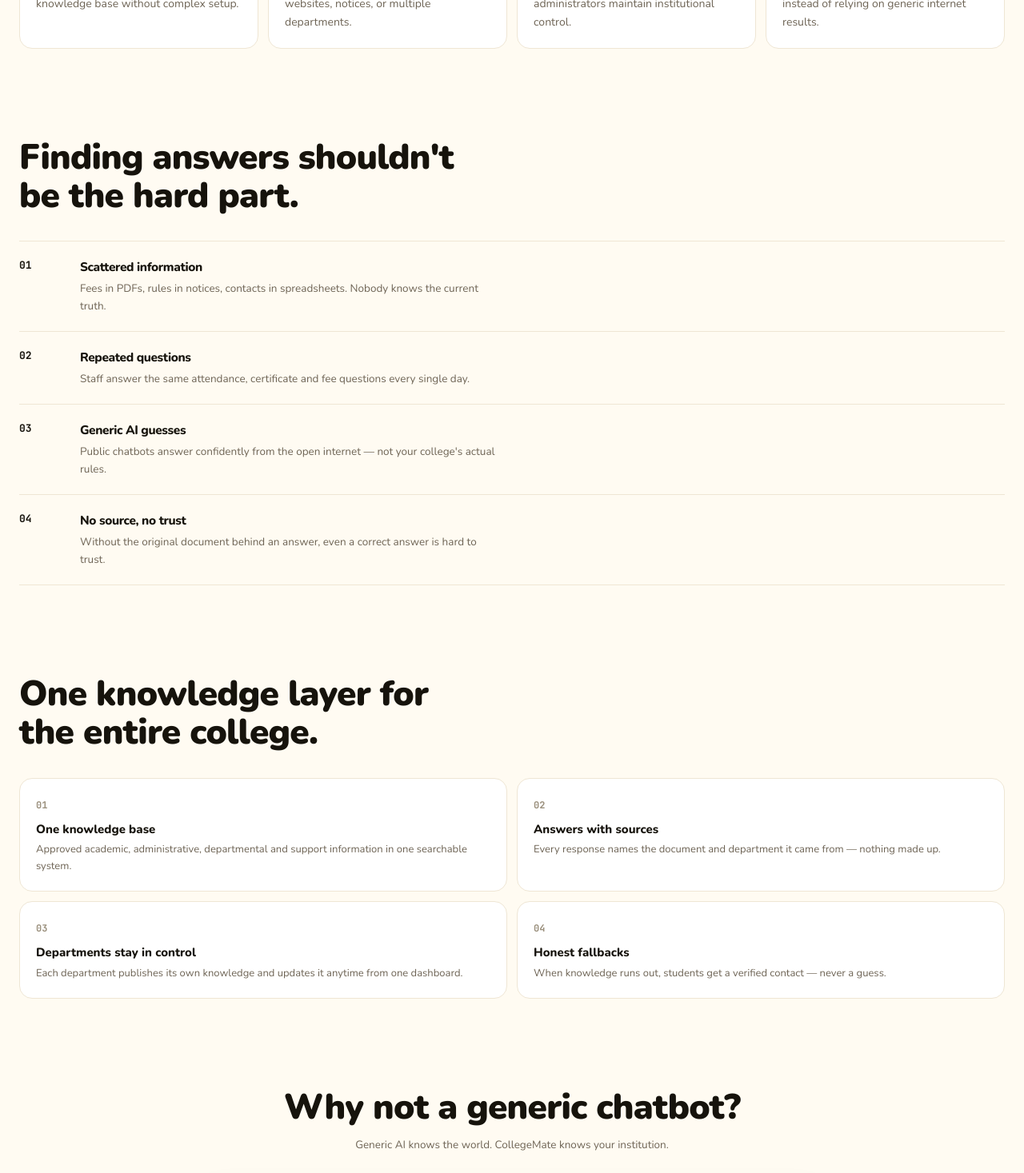
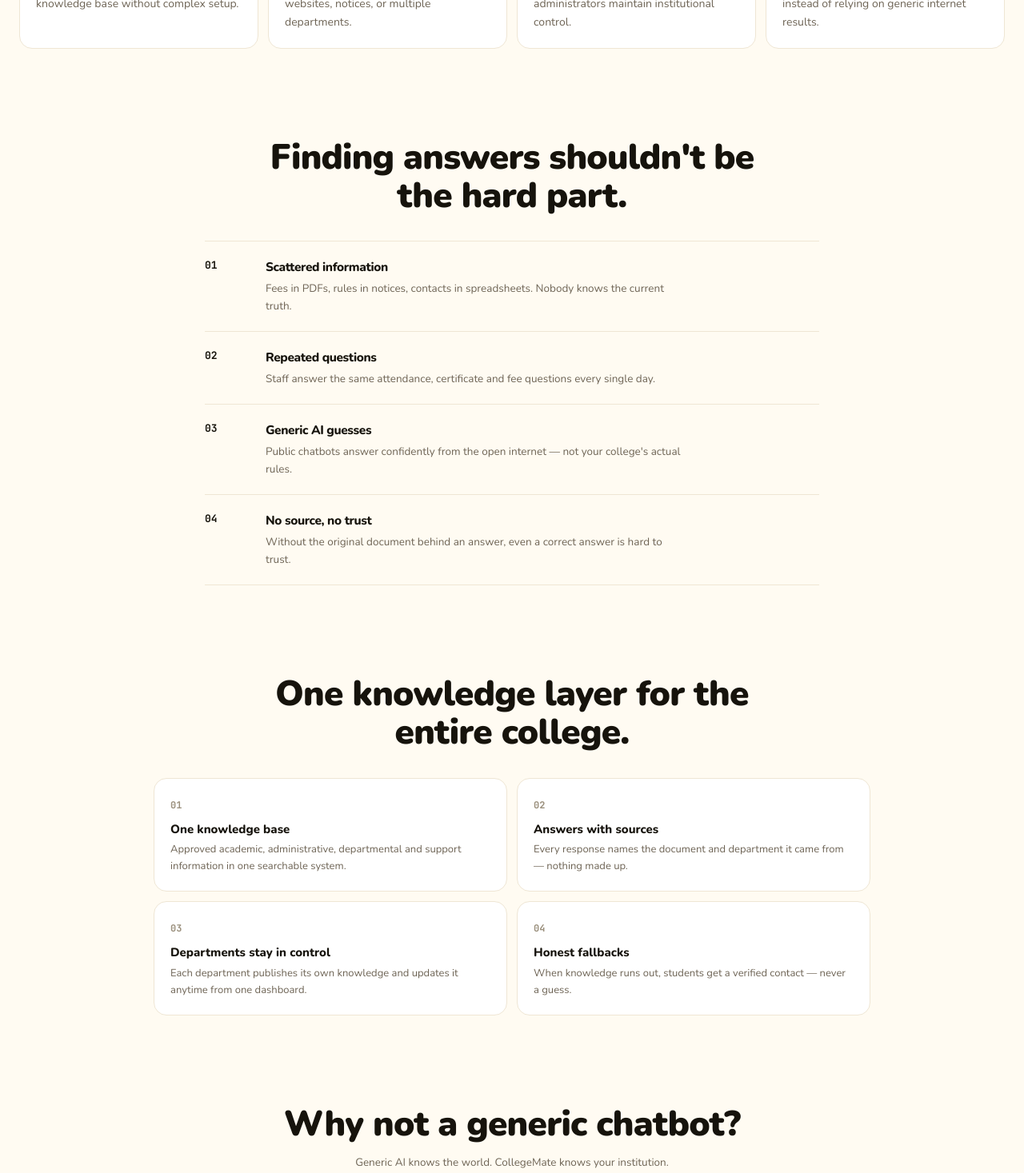
Before and after one commit to SavireddyKiranKumarReddy/CollegeMate, a Next.js app: page / in a window 1280 px wide. Shown: the part 1083-2550 px from the top of the page at 80% size. Built offline with nearby package versions, Linux system fonts and the light colour scheme; no server answers.

Commit message:
center problem and solution sections

```diff
--- a/src/app/page.tsx
+++ b/src/app/page.tsx
@@ -175,8 +175,8 @@
 
       {/* ================= PROBLEM ================= */}
       <section id="problem" className="section scroll-mt-20">
-        <h2 className="h2 rv max-w-xl">Finding answers shouldn&apos;t be the hard part.</h2>
-        <div className="mt-8 divide-y divide-[#EFE6D4] border-y border-[#EFE6D4]">
+        <h2 className="h2 rv mx-auto max-w-2xl text-center">Finding answers shouldn&apos;t be the hard part.</h2>
+        <div className="mx-auto mt-8 max-w-3xl divide-y divide-[#EFE6D4] border-y border-[#EFE6D4]">
           {PROBLEMS.map((p) => (
             <div key={p.n} className="rv grid gap-1.5 py-5 sm:grid-cols-[56px_1fr] sm:gap-5">
               <span className="mono text-[13px] font-bold text-[#16130C]">{p.n}</span>
@@ -191,8 +191,8 @@
 
       {/* ================= SOLUTION ================= */}
       <section id="solution" className="section scroll-mt-20">
-        <h2 className="h2 rv max-w-xl">One knowledge layer for the entire college.</h2>
-        <div className="mt-8 grid gap-3 sm:grid-cols-2">
+        <h2 className="h2 rv mx-auto max-w-2xl text-center">One knowledge layer for the entire college.</h2>
+        <div className="mx-auto mt-8 grid max-w-4xl gap-3 sm:grid-cols-2">
           {SOLUTIONS.map((s, i) => (
             <div key={s.n} className="card rv card-hover border p-5" data-d={i} style={{ transitionDelay: `${(i % 2) * 90}ms` }}>
               <span className="mono text-[12px] font-bold text-[#9A8F7C]">{s.n}</span>
```
